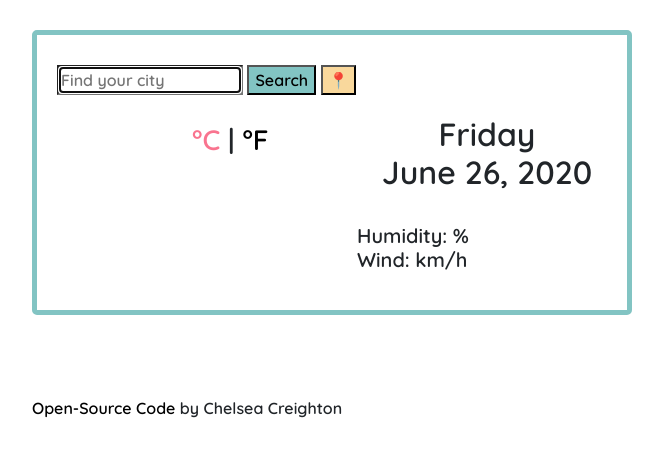
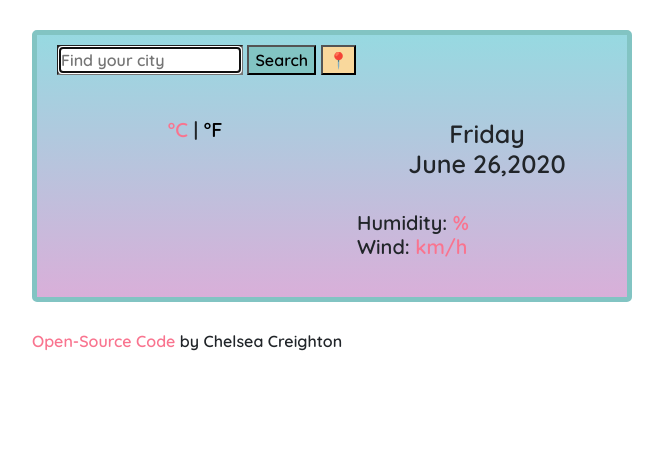
Before and after one commit to creighc/Shecodes-Weather-Project, a plain HTML site: page Index.html in a window 1280 px wide. Shown: the whole page, without its empty margins (308-971 px from the left). Drawn offline with nearby package versions, Linux system fonts and the light colour scheme; no server answers.

Commit message:
Forcast Columns Update & Style changes

```diff
--- a/Index.html
+++ b/Index.html
@@ -10,7 +10,6 @@
 <link href="https://fonts.googleapis.com/css2?family=Quicksand:wght@600&family=Work+Sans:wght@500&display=swap"
     rel="stylesheet">
 <script src="https://unpkg.com/axios/dist/axios.min.js"></script>
-
 </head>
   <body>
     <div class="container">
@@ -26,45 +25,42 @@
              </form></span>
             </div>
          <div class="row">
-         <div class="col-6">
-
-    <span id="mainCity">
+         <div class="col-6"><span id="mainCity">
          <h1></h1>
         <div class="row">
-         <div class="col">
-        <div class="mainweather"> <img src="" alt="" id="mainIcon"></div>
-         </div>
-        <div class="col">
-        <h3><span id="dayTemperature"></span><span id="units"> <a href="#" id="Celcius-link" class="active"> °C </href></a>|<a href="#" id="Fahrenheit-link"> °F</href></a>
+         <div class="col-5">
+             <div class="mainweather"> <img src="" alt="" id="mainIcon"></div>
+            </div>
+            <div class="col-7">
+             <h3><span id="dayTemperature"></span><span id="units">  <a href="#" id="Celcius-link" class="active"> °C </href></a>|<a href="#" id="Fahrenheit-link"> °F</href></a>
             </span>
-        </br>
             <span id="todayType"></span>
-        </h3>
+             </h3>
         </div>
         </div>
     </span>
      </div>
     <div class= "col-6">
     <div class="mainBox">
-    <h2 id="currentDate"> </h2>
+    </br>
+    <h2 id="currentDate"></h2>
     </br>
         <h4 id="dayDetails">
             <ul>
-                <li> Humidity: <span id="humidity"></span>%
+                <li> Humidity: <span id="humidity"></span><span id="detailUnits"> %</span>
                 </li>
-                <li> Wind: <span id="wind"></span>km/h
+                <li> Wind: <span id="wind"></span><span id="detailUnits"> km/h</span>
                 </li>
             </ul>
         </h4>
     </div>
     </div>
     </div>
-    <div class= "row weather-forecast" id="week"></div>
+    <div class="row weather-forcast" id="week"></div>
 </div>
 </div>
 </div>
-</br>
-<h6><a href="https://github.com/creighc/Shecodes-Weather-Project"> Open-Source Code </href></a>by Chelsea Creighton
+<h6><a href="https://github.com/creighc/Shecodes-Weather-Project" target= "blank" id="footer"> Open-Source Code </href></a>by Chelsea Creighton
 </h6>
     <script src="src/script.js">
     import axios from "axios";
--- a/src/script.js
+++ b/src/script.js
@@ -27,7 +27,7 @@ function formatDate() {
   let Month = Months[now.getMonth()];
   let date = now.getDate();
   let year = now.getFullYear();
-  return `${Day}</br> ${Month} ${date}, ${year}`;
+  return `${Day}</br> ${Month} ${date},${year}`;
 
   let weekDay = Days[now.getDay()];
   let dayElement = document.querySelector("#day");
@@ -36,17 +36,6 @@ function formatDate() {
 
 let currentDay = document.querySelector("#currentDate");
 currentDay.innerHTML = formatDate(currentDay);
-
-var currentTime = new Date().getHours();
-if (7 <= currentTime && currentTime < 20) {
-  if (document.body) {
-    document.body.className = "boxDay";
-  }
-} else {
-  if (document.body) {
-    document.body.className = "boxNight";
-  }
-}
 
 function formatHours(timestamp) {}
 
@@ -119,19 +108,16 @@ function displayForecast(response) {
 
   for (let index = 7; index < 40; index += 8) {
     forecast = response.data.list[index];
-    forecastElement.innerHTML += `
-            <div class= "col-2"> <h4>${formatForecastDate(
-              forecast.dt * 1000
-            )}</h4> </br>
-                <img src="http://openweathermap.org/img/wn/${
-                  forecast.weather[0].icon
-                }@2x.png" alt="" id="weekDay">
-                </br><strong>${Math.round(
+    forecastElement.innerHTML += `<div class="col-sm"><h4>${formatForecastDate(
+      forecast.dt * 1000
+    )}</h4><img src="http://openweathermap.org/img/wn/${
+      forecast.weather[0].icon
+    }@2x.png" alt="" id="weekDay">
+                <strong>${Math.round(
                   forecast.main.temp_max
                 )}°</strong> ${Math.round(forecast.main.temp_min)}°
             </div>`;
   }
-  console.log(response);
 }
 searchCity("Boston");
 
--- a/src/style.css
+++ b/src/style.css
@@ -3,7 +3,6 @@ body {
   position: relative;
 }
 .box {
-  padding-top: 20px;
   border-radius: 5px;
   position: relative;
   max-width: 600px;
@@ -17,18 +16,70 @@ body {
 .queryBar {
   display: block;
   margin-left: 25px;
+  padding: 10px;
+}
+#searchButton {
+  background-color: #82c4c3;
+}
+
+#currentButton {
+  background-color: #f9d89c;
 }
 
 #mainCity {
   display: block;
   position: relative;
+  max-width: 300px;
   right: 0;
   top: 0;
   text-align: left;
   padding: 10px;
-  height: 75%;
+  height: 50%;
   position: relative;
   margin-bottom: 0;
+}
+
+h1 {
+  max-width: 100px;
+  font-size: 30px;
+}
+
+#mainIcon {
+  font-size: 80px;
+  display: inline;
+  color: #f9748f;
+}
+#dayTemperature {
+  font-size: 35px;
+  text-align: center;
+  color: #f9748f;
+}
+
+#units .active {
+  color: #f9748f;
+}
+
+#units {
+  font-size: 20px;
+}
+
+a {
+  color: black;
+}
+
+#todayType {
+  text-transform: capitalize;
+}
+
+.mainBox {
+  display: block;
+  text-align: center;
+  padding: 10px;
+  position: relative;
+}
+
+h2 {
+  font-size: 25px;
 }
 
 ul {
@@ -39,44 +90,32 @@ ul {
   margin: 0;
   padding: 0;
 }
-form {
-  padding: 10px;
+
+#humidity {
+  color: #f9748f;
 }
 
-.mainBox {
-  display: block;
-  text-align: center;
-  padding: 10px;
-  position: relative;
-}
-.mainIcon {
-  font-size: 80px;
-  display: inline;
+#wind {
   color: #f9748f;
 }
-.dayTemperature {
-  font-size: 60px;
+
+#detailUnits {
+  color: #f9748f;
+}
+
+#week {
+  border-radius: 5px;
+  padding: 10px;
   text-align: center;
 }
+
 #weekDay {
-  font-size: 40px;
   color: #f9748f;
   position: relative;
 }
 
-#week {
-  display: block;
-  text-align: center;
-  border-radius: 5px;
-  padding: 10px;
-  position: relative;
-}
-#searchButton {
-  background-color: #82c4c3;
-}
-
-#currentButton {
-  background-color: #f9d89c;
+strong {
+  color: #f9748f;
 }
 
 h6 {
@@ -84,14 +123,10 @@ h6 {
   margin: 30px auto;
 }
 
-#todayType {
-  text-transform: capitalize;
-}
-
-#units .active {
+#footer {
   color: #f9748f;
 }
 
-a {
-  color: black;
+.boxNight {
+  background-image: linear-gradient(to top, #d9afd9 0%, #97d9e1 100%);
 }
```
